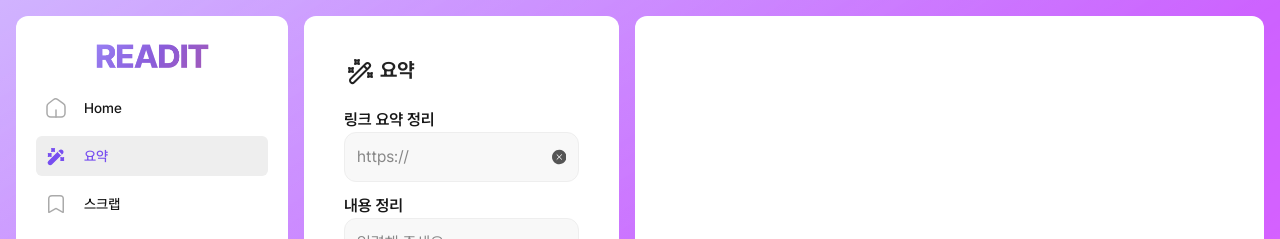
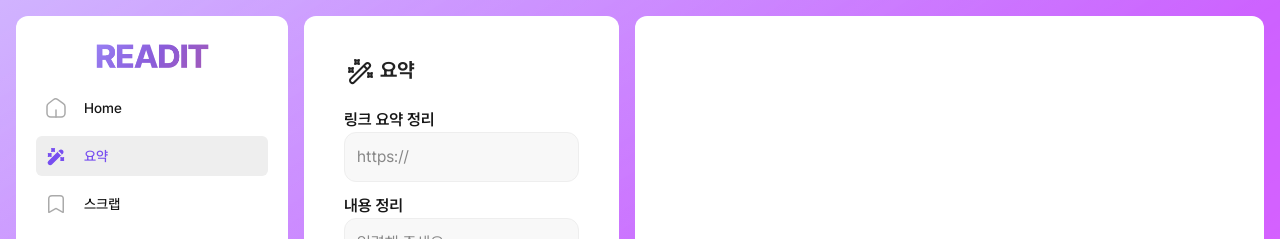
Before and after one commit to MAKE-VALUE-GACHI/3_readIt_frontend, a Next.js app: page /summary in a window 1280 px wide. Shown: the top 239 px of the page. Built offline with nearby package versions, Linux system fonts and the light colour scheme.

Commit message:
feat: close icon 조건추가

```diff
--- a/src/app/(main)/summary/_components/SummaryFormCard.tsx
+++ b/src/app/(main)/summary/_components/SummaryFormCard.tsx
@@ -46,7 +46,7 @@ export function SummaryFormCard() {
           <label className="text-base font-semibold">링크 요약 정리</label>
           <div className="flex items-center rounded-xl border-[1.5px] border-[#EEEEEE] bg-[#F8F8F8] p-3">
             <input type="text" placeholder="https://" className="mr-1 w-full outline-none" {...register('url')} />
-            <Close />
+            {urlValue.length > 0 && <Close />}
           </div>
         </div>
 
```
